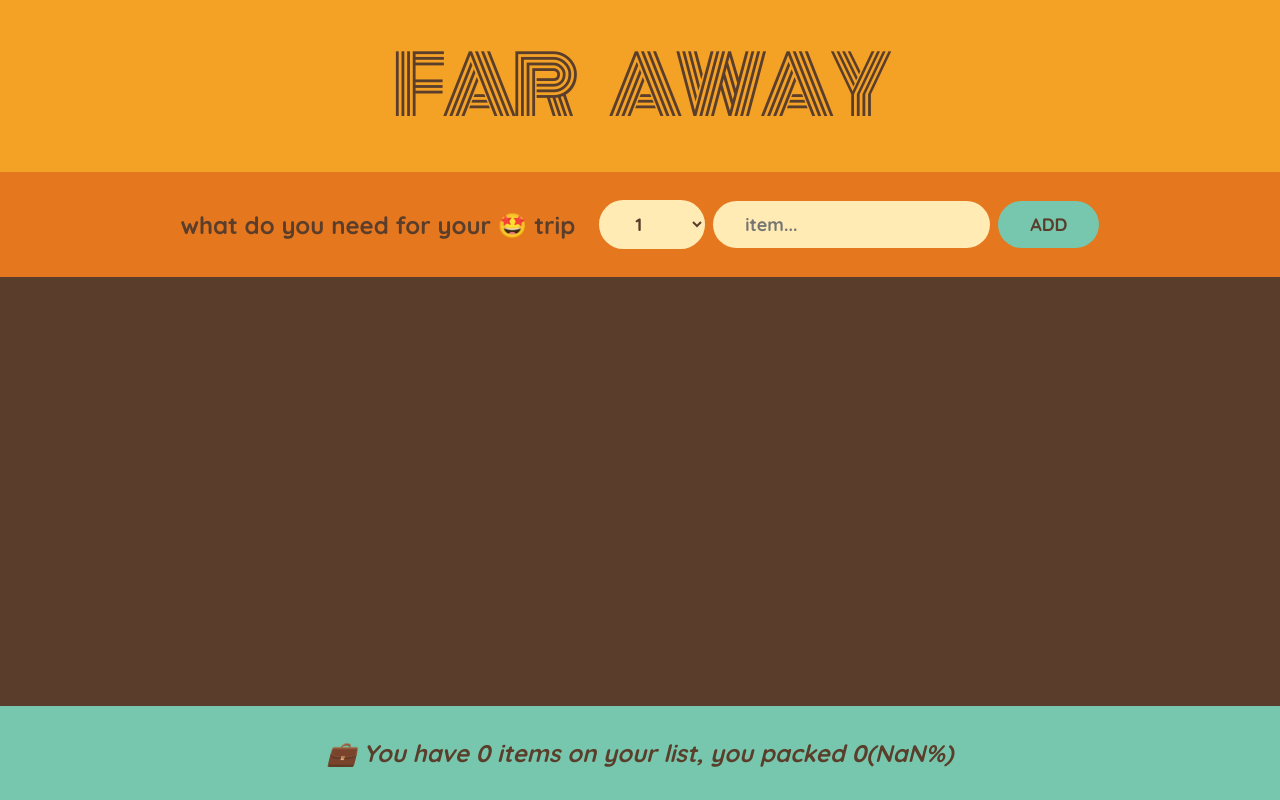
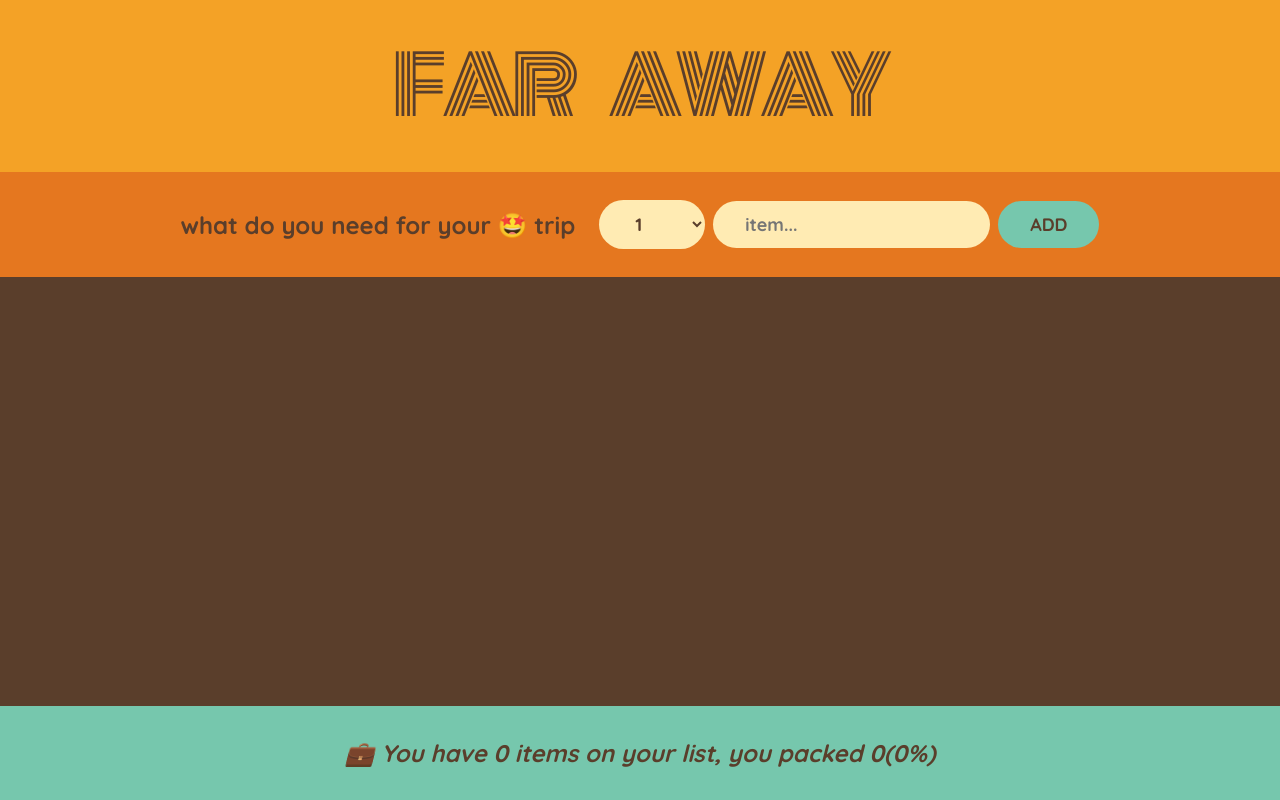
Before and after one commit to NikDoe/travel-list, a React (Vite) app: page / in a window 1280 px wide. Built offline with nearby package versions, Linux system fonts and the light colour scheme.

Commit message:
fix is NaN percent in Stats component

```diff
--- a/src/App.tsx
+++ b/src/App.tsx
@@ -14,6 +14,10 @@ export type TItem = {
 function App() {
 	const [list, setList] = useState<TItem[]>([]);
 
+	const handleAddItem = (item: TItem) => {
+		setList(prevItems => [...prevItems, item]);
+	};
+
 	const togglePacked = (id: number) => {
 		setList(
 			prevList => prevList.map(
@@ -27,7 +31,7 @@ function App() {
 	return (
 		<div className="app">
 			<Logo />
-			<Form setList={setList} />
+			<Form onAddItems={handleAddItem} />
 			<PackingList list={list} onToggle={togglePacked} />
 			<Stats list={list} />
 		</div>
--- a/src/components/Form.tsx
+++ b/src/components/Form.tsx
@@ -1,4 +1,4 @@
-import { Dispatch, FC, FormEvent, SetStateAction, useState } from "react";
+import { FC, FormEvent, useState } from "react";
 import { TItem } from "../App";
 
 interface FormData {
@@ -7,10 +7,10 @@ interface FormData {
 }
 
 type FormProps = {
-	setList: Dispatch<SetStateAction<TItem[]>>
+	onAddItems: (item: TItem) => void;
 }
 
-const Form: FC<FormProps> = function({ setList }) {
+const Form: FC<FormProps> = function({ onAddItems }) {
 	const initialFormData: FormData = {
 		description: "",
 		quantity: "1",
@@ -41,7 +41,7 @@ const Form: FC<FormProps> = function({ setList }) {
 			description: formData.description
 		};
 
-		setList(currList => [...currList, newItem]);
+		onAddItems(newItem);
 		setFormData(initialFormData);
 	};
 
--- a/src/components/Stats.tsx
+++ b/src/components/Stats.tsx
@@ -8,12 +8,12 @@ type StatsProps = {
 const Stats: FC<StatsProps> = function({ list }) {
 
 	const packedItems = list.filter(item => item.packed).length;
-
 	const percent = Math.round(packedItems * 100 / list.length);
+	const validPercent = isNaN(percent) ? 0 : percent;
 
 	return (
 		<footer className="stats">
-			<em>💼 You have {list.length} items on your list, you packed {packedItems}({percent}%)</em>
+			<em>💼 You have {list.length} items on your list, you packed {packedItems}({validPercent}%)</em>
 		</footer>
 	);
 };
```
